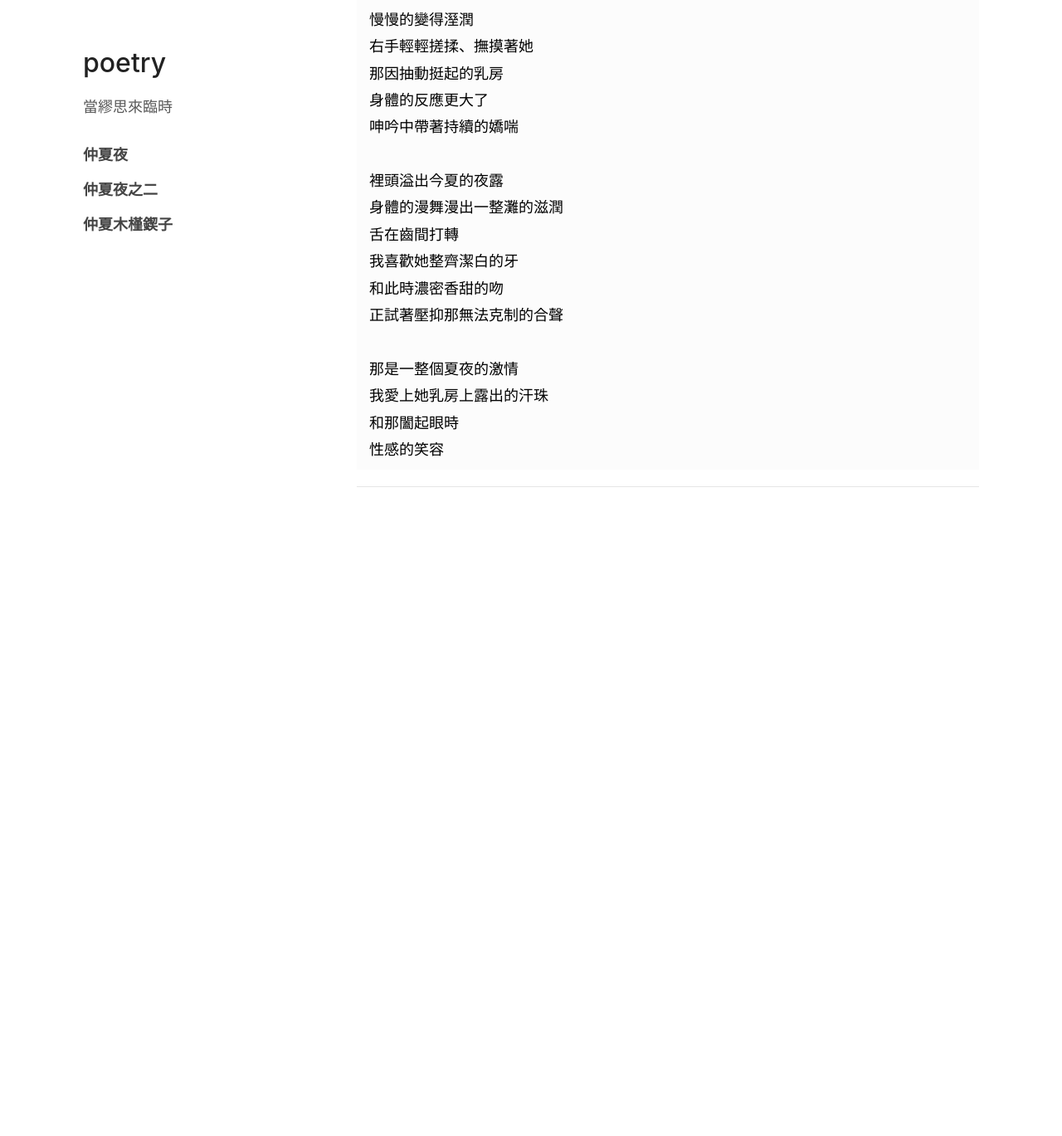
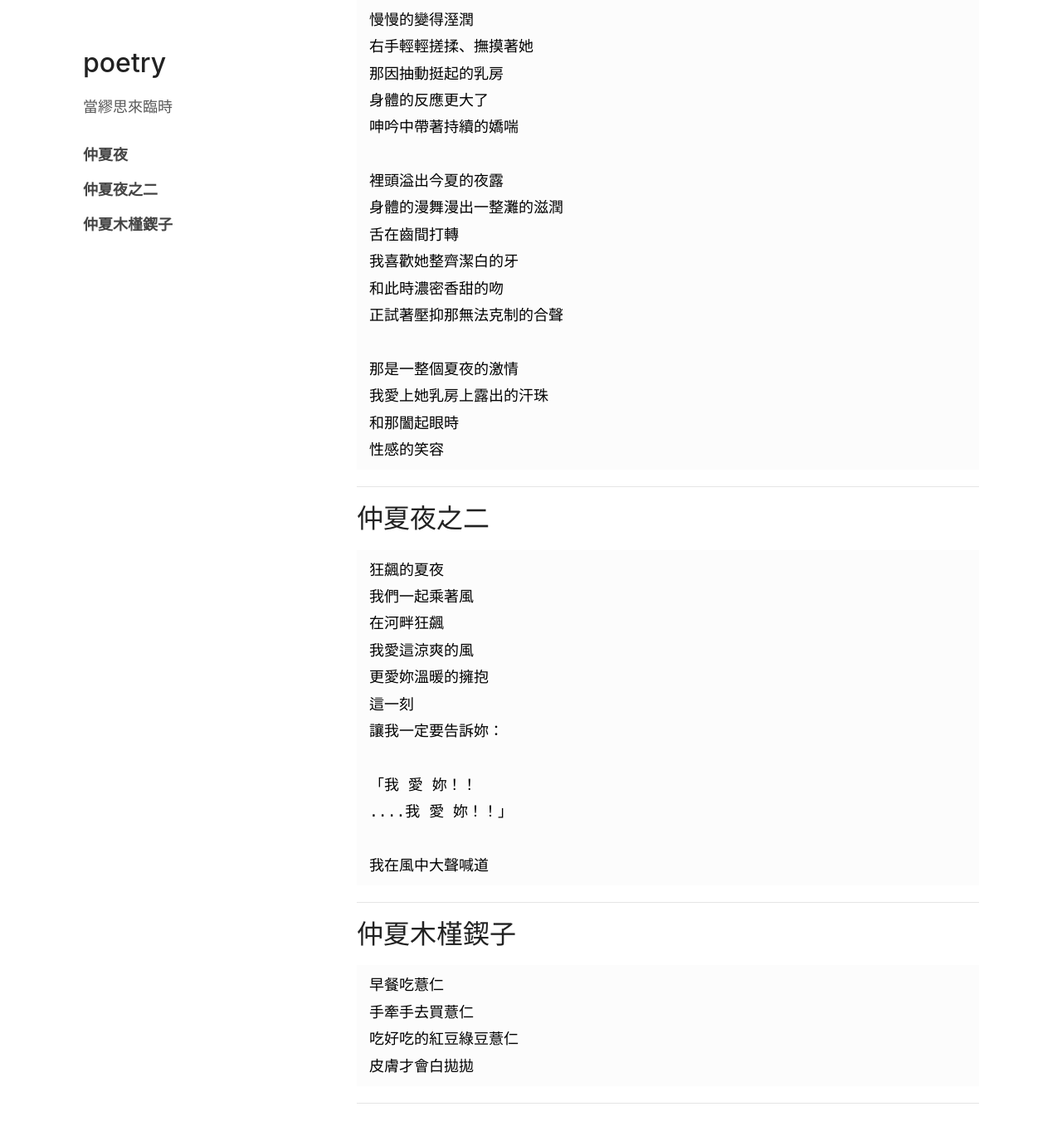
Before and after one commit to zenkarsha/poetry, a Jekyll site: the page built from index.md, in a window 1280 px wide and 1400 px high, scrolled down 243 px. Shown: the top 1369 px of the window at 83% size. Built offline with Jekyll 4.4.1, drawn with Linux system fonts in a browser that asks for light colours; our own code applies the rules of GitHub Pages for plain Markdown files; before the commit the page ends 900 px from its top, so only the background shows below that.

Commit message:
Update index.md

````diff
--- a/index.md
+++ b/index.md
@@ -29,3 +29,33 @@ layout: default
 ```
 
 ---
+
+# 仲夏夜之二
+
+```
+狂飆的夏夜
+我們一起乘著風
+在河畔狂飆
+我愛這涼爽的風
+更愛妳溫暖的擁抱
+這一刻
+讓我一定要告訴妳：
+
+「我 愛 妳！！
+....我 愛 妳！！」
+
+我在風中大聲喊道
+```
+
+---
+
+# 仲夏木槿鍥子
+
+```
+早餐吃薏仁
+手牽手去買薏仁
+吃好吃的紅豆綠豆薏仁
+皮膚才會白拋拋
+```
+
+---
````
